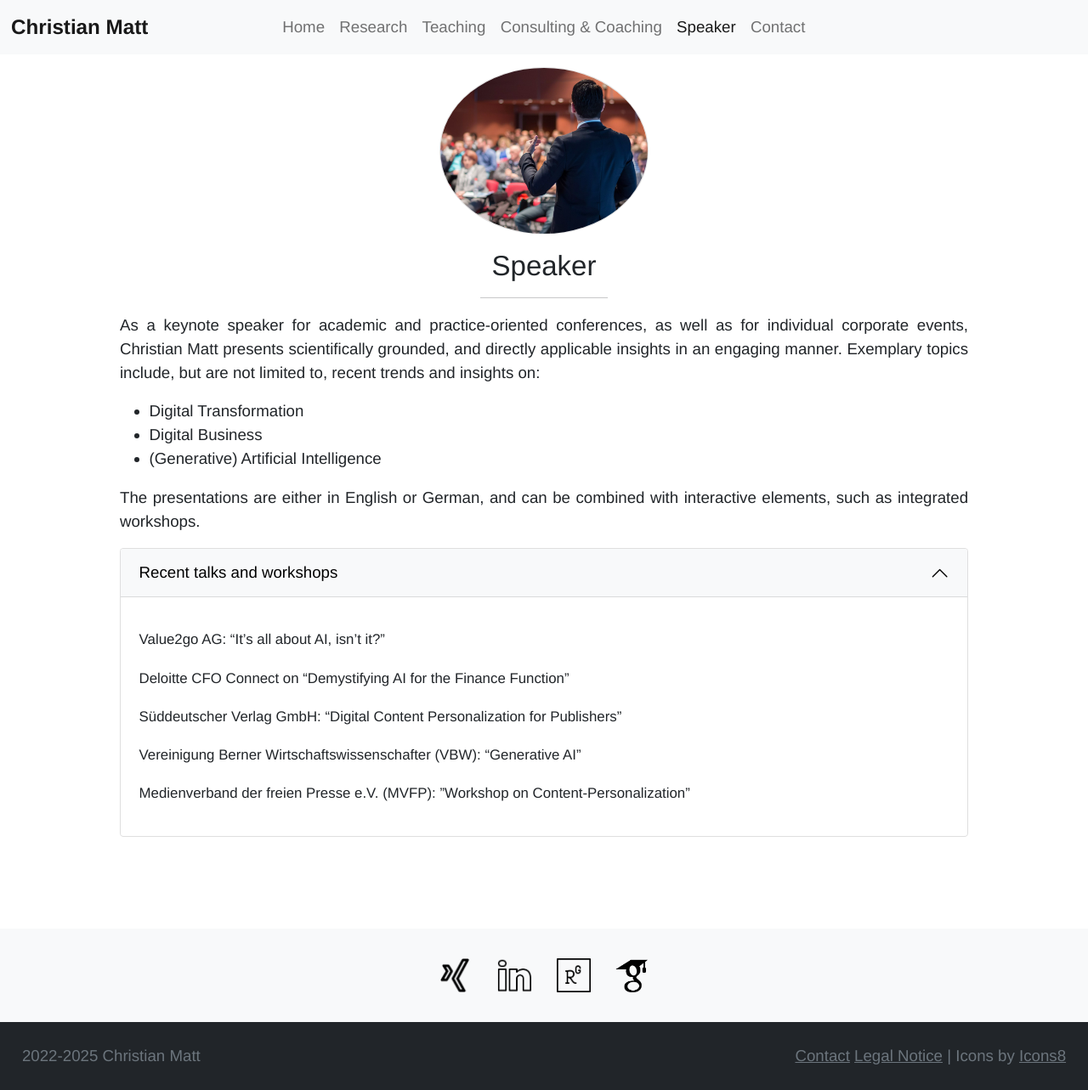
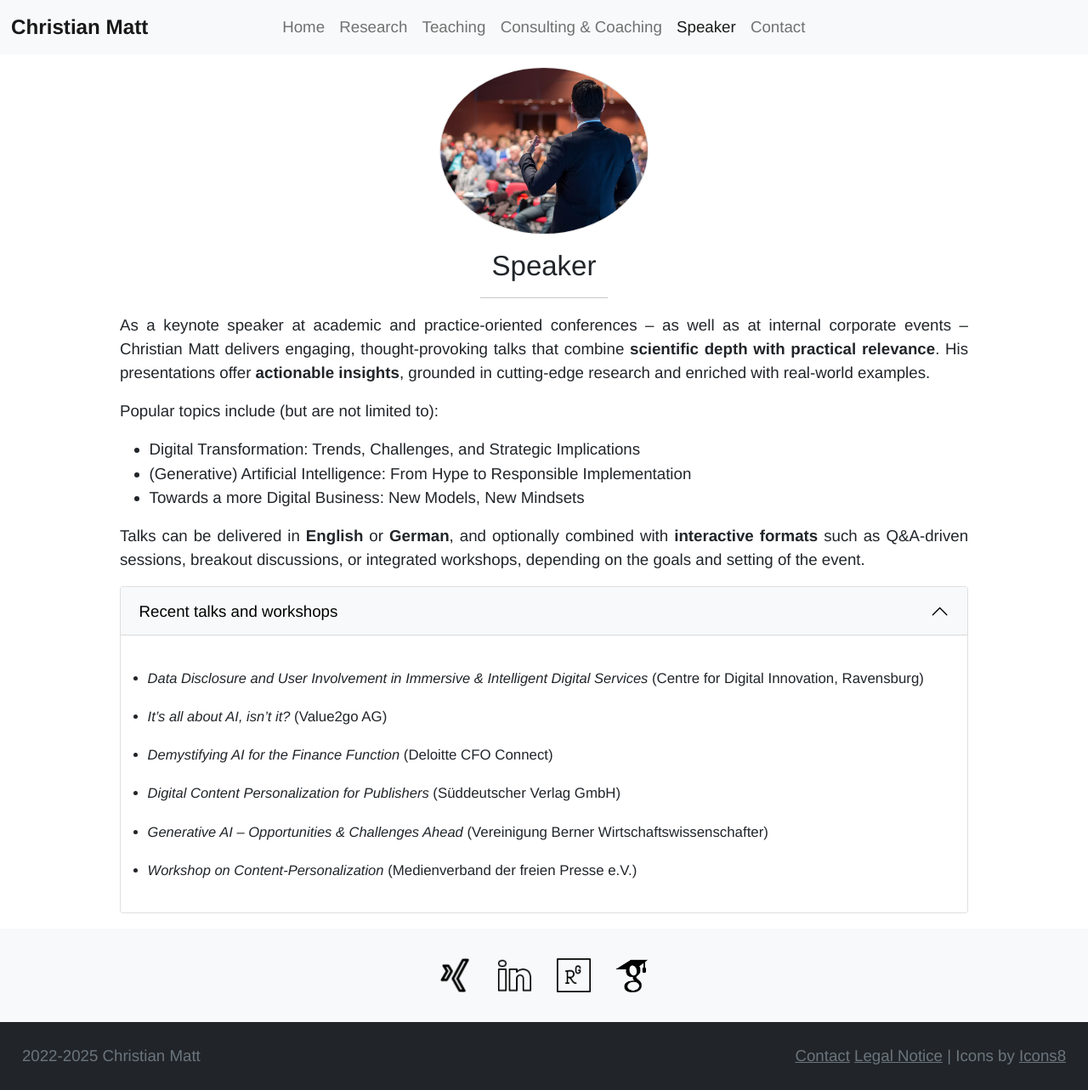
Before and after one commit to christian-matt/christian-matt.github.io, a Jekyll site: the page built from speaker.md, in a window 1280 px wide and 1283 px high. Shown: the whole window at 85% size. Built offline with Jekyll 4.4.1, drawn with Linux system fonts in a browser that asks for light colours.

Commit message:
Update content.
Signed-off-by: Manuel Bieri <mail@manuelbieri.ch>

```diff
--- a/_sass/theme.scss
+++ b/_sass/theme.scss
@@ -145,6 +145,11 @@ a.footer.link:hover {
   font-size: $font-size !important;
 }
 
+
+.accordion-list {
+  padding-left: 10px;
+}
+
 .accordion-list-item {
   font-size: $font-size-accordion-item;
   margin-top: 20px;
@@ -158,6 +163,10 @@ a.accordion-list-item {
 
 a.accordion-list-item:hover {
   color: $link-hover-color;
+}
+
+.accordion-list-item > i {
+  font-size: $font-size-accordion-item;
 }
 
 #social-footer{
--- a/speaker.md
+++ b/speaker.md
@@ -6,15 +6,15 @@ description: As a keynote speaker for academic and practice-oriented conferences
 image: speaker.webp
 ---
 
-As a keynote speaker for academic and practice-oriented conferences, as well as for individual corporate events,
-Christian Matt presents scientifically grounded, and directly applicable insights in an engaging manner. Exemplary topics include,
-but are not limited to, recent trends and insights on:
+As a keynote speaker at academic and practice-oriented conferences – as well as at internal corporate events – Christian Matt delivers engaging, thought-provoking talks that combine **scientific depth with practical relevance**. His presentations offer **actionable insights**, grounded in cutting-edge research and enriched with real-world examples.
 
-- Digital Transformation
-- Digital Business
-- (Generative) Artificial Intelligence
+Popular topics include (but are not limited to):
+- Digital Transformation: Trends, Challenges, and Strategic Implications
+- (Generative) Artificial Intelligence: From Hype to Responsible Implementation
+- Towards a more Digital Business: New Models, New Mindsets
 
-The presentations are either in English or German, and can be combined with interactive elements, such as integrated workshops.
+Talks can be delivered in **English** or **German**, and optionally combined with **interactive formats** such as Q&A-driven sessions, breakout discussions, or integrated workshops, depending on the goals and setting of the event.
+
 
 <div class="accordion" id="accordionRoles">
     <div class="accordion-item">
@@ -25,12 +25,13 @@ The presentations are either in English or German, and can be combined with inte
         </h2>
         <div id="collapseOne" class="accordion-collapse collapse show" data-bs-parent="#accordionRoles">
             <div class="accordion-body">
-                <ul class="list-unstyled ">
-                    <li class="accordion-list-item">Value2go AG: “It’s all about AI, isn’t it?”</li>
-                    <li class="accordion-list-item">Deloitte CFO Connect on “Demystifying AI for the Finance Function”</li>
-                    <li class="accordion-list-item">Süddeutscher Verlag GmbH: “Digital Content Personalization for Publishers”</li>
-                    <li class="accordion-list-item">Vereinigung Berner Wirtschaftswissenschafter (VBW): “Generative AI”</li>
-                    <li class="accordion-list-item">Medienverband der freien Presse e.V. (MVFP): ”Workshop on Content-Personalization”</li>
+                <ul class="accordion-list">
+                    <li class="accordion-list-item"><i>Data Disclosure and User Involvement in Immersive & Intelligent Digital Services</i> (Centre for Digital Innovation, Ravensburg)</li>
+                    <li class="accordion-list-item"><i>It’s all about AI, isn’t it?</i> (Value2go AG)</li>
+                    <li class="accordion-list-item"><i>Demystifying AI for the Finance Function</i> (Deloitte CFO Connect)</li>
+                    <li class="accordion-list-item"><i>Digital Content Personalization for Publishers</i> (Süddeutscher Verlag GmbH)</li>
+                    <li class="accordion-list-item"><i>Generative AI – Opportunities & Challenges Ahead</i> (Vereinigung Berner Wirtschaftswissenschafter)</li>
+                    <li class="accordion-list-item"><i>Workshop on Content-Personalization</i> (Medienverband der freien Presse e.V.)</li>
                 </ul>
             </div>
         </div>
```
Also changed, not shown: consulting.md (+9 -6 lines), index.html (+4 -4 lines), research.html (+8 -7 lines), teaching.md (+10 -9 lines).
